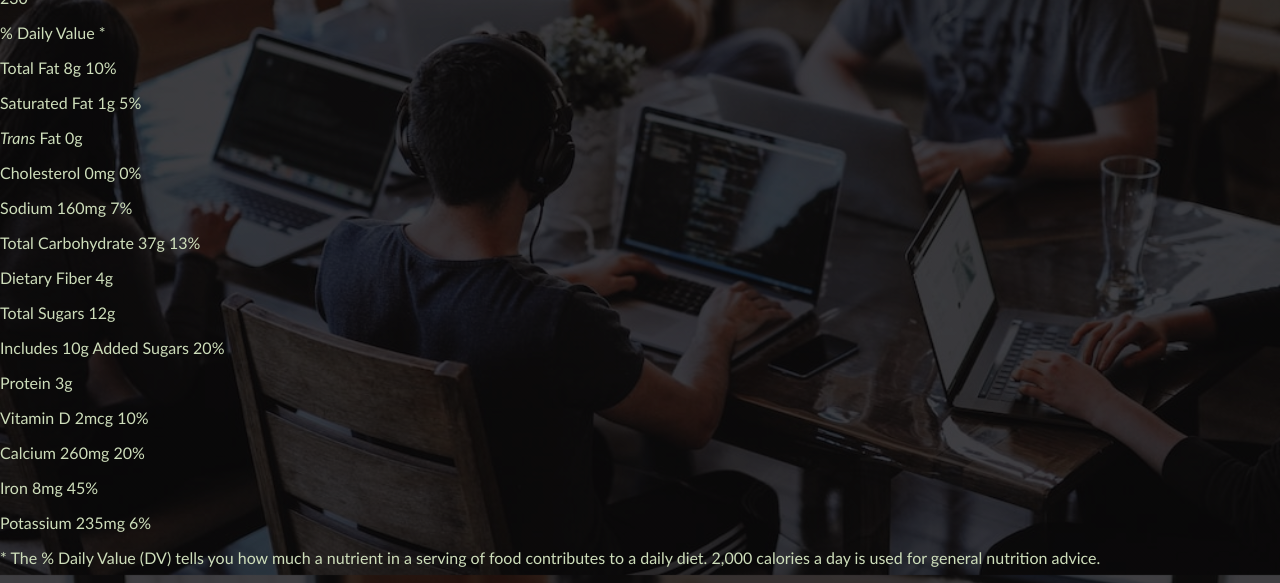
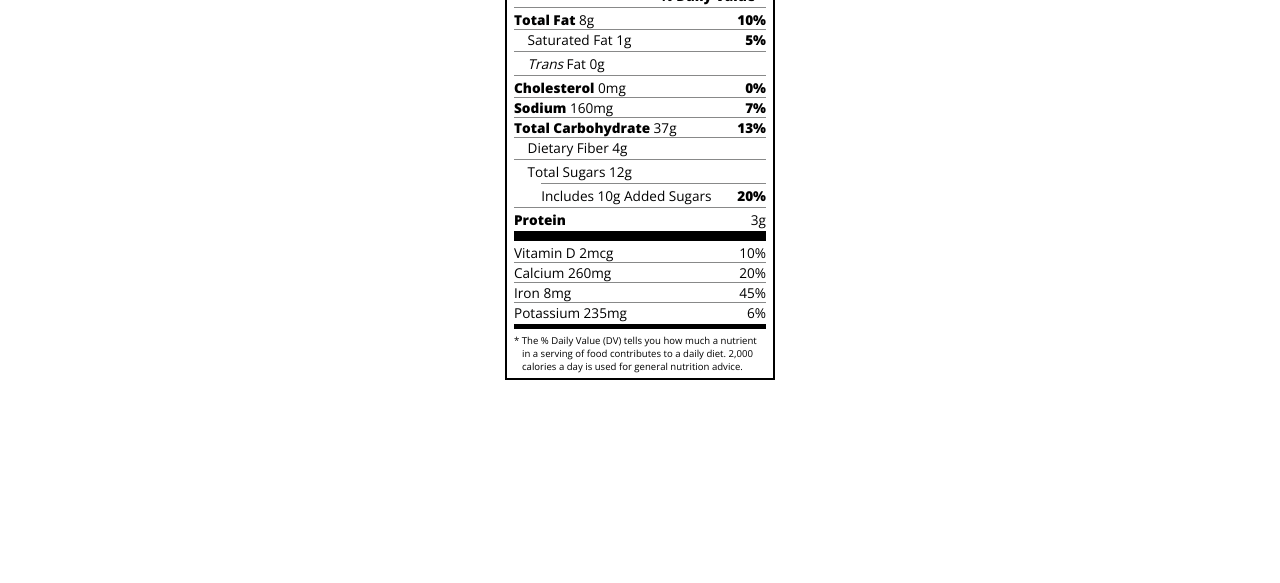
Before and after one commit to jesusacb25/ROAD_TO_FULLSTACK, a plain HTML site: page CSS/pagina-freecodecamp-etiquetaNutricional/index.html in a window 1280 px wide. Shown: the part 225-808 px from the top of the page. Drawn offline with nearby package versions, Linux system fonts and the light colour scheme; files that its build step writes are made by us from their sources; files whose address does not match are found by name.

Commit message:
actualizacion de la nueva pagina de la etiqueta nutricional

```diff
--- a/CSS/pagina-freecodecamp-etiquetaNutricional/index.html
+++ b/CSS/pagina-freecodecamp-etiquetaNutricional/index.html
@@ -5,7 +5,7 @@
     <meta charset="UTF-8">
     <title>Nutrition Label</title>
     <link href="https://fonts.googleapis.com/css?family=Open+Sans:400,700,800" rel="stylesheet">
-    <link href="./styles.css" rel="stylesheet">
+    <link href="./style.css" rel="stylesheet">
 </head>
 
 <body>
--- a/CSS/pagina-freecodecamp-etiquetaNutricional/style.css
+++ b/CSS/pagina-freecodecamp-etiquetaNutricional/style.css
@@ -13,7 +13,7 @@ body {
 .label {
     border: 2px solid black;
     width: 270px;
-    margin: 20px auto;
+    margin: 50px auto;
     padding: 0 7px;
 }
 
```
